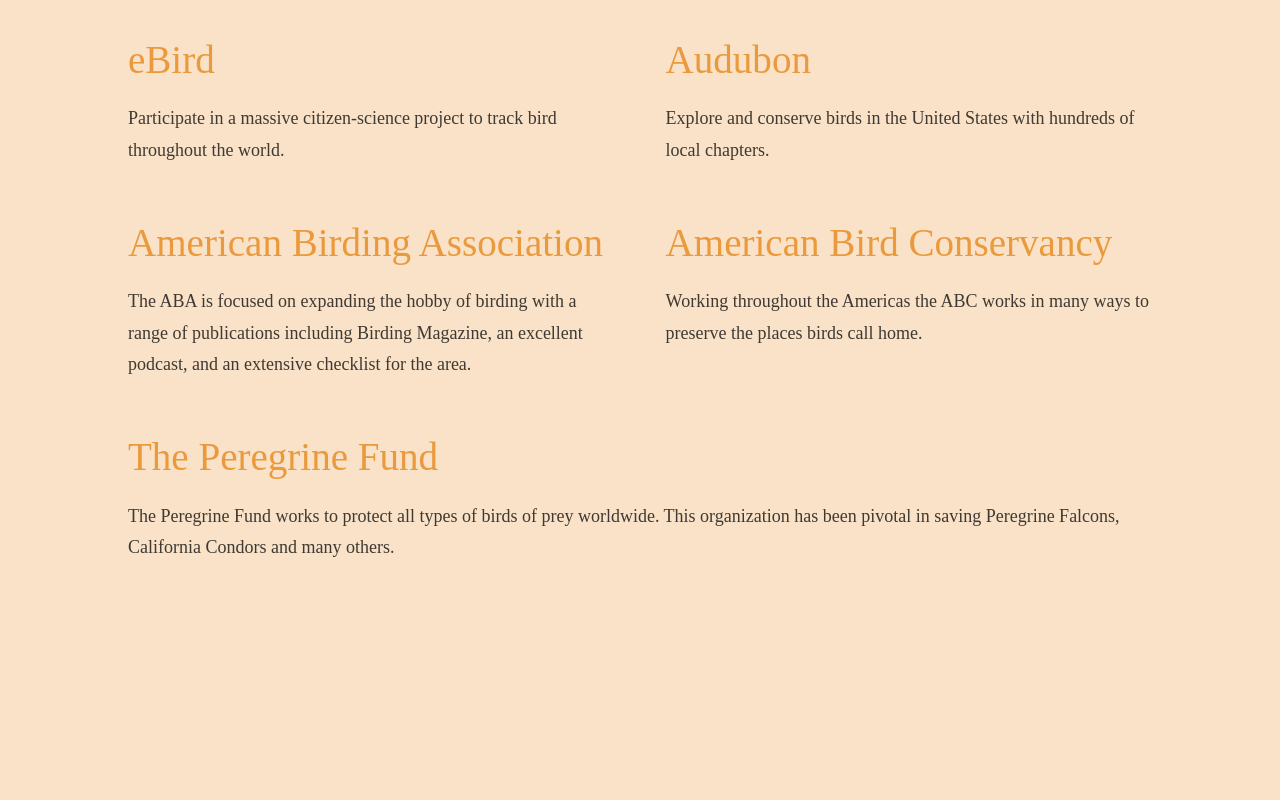
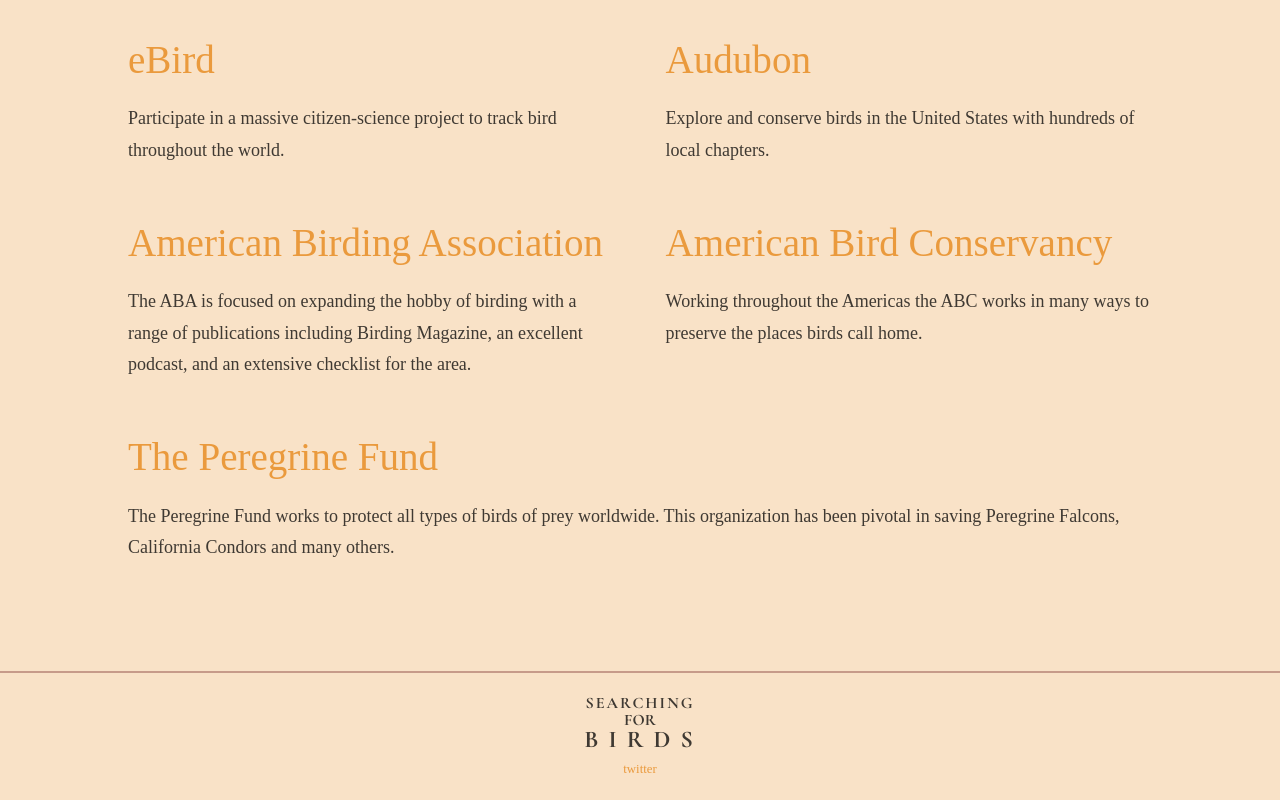
Before and after one commit to aguilarm/discovering-birds, a Next.js app: page / in a window 1280 px wide. Shown: the part 2500-3300 px from the top of the page. Before the commit the page ends 3171 px from the top, so only its background shows below. Built offline with nearby package versions, Linux system fonts and the light colour scheme; a web font is replaced by a local one.

Commit message:
feat(footer): Add twitter, add to home

```diff
--- a/components/organisms/Footer/Footer.module.scss
+++ b/components/organisms/Footer/Footer.module.scss
@@ -2,9 +2,11 @@
 
 .footer {
   width: 100%;
+  text-align: center;
   color: rgba(0,0,0,0.75);
   border: 0 solid $color-border;
   border-top-width: 2px;
+  padding: 1.5rem 0 1rem;
 }
 
 .title {
@@ -12,7 +14,7 @@
   font-weight: 700;
   text-transform: uppercase;
   line-height: 1;
-  margin: 1.15rem auto 0.85rem;
+  margin: 0 auto;
   cursor: pointer;
   width: 208px;
   text-align: center;
--- a/components/organisms/Footer/Footer.tsx
+++ b/components/organisms/Footer/Footer.tsx
@@ -12,6 +12,9 @@
           <div className={styles.birds}>birds</div>
         </div>
       </Link>
+      <a className={'text-small'} href={'https://twitter.com/searchin4birds'}>
+        twitter
+      </a>
     </footer>
   );
 };
--- a/components/pages/Home/Home.tsx
+++ b/components/pages/Home/Home.tsx
@@ -6,6 +6,7 @@
 import classnames from 'classnames';
 import heroImage from '../../../public/assets/hero-images/red-shouldered-hawk.jpg';
 import { MarkdownRenderer } from 'lib/shared/content/content';
+import Footer from 'components/organisms/Footer/Footer';
 
 export interface HomeProps {
   mostRecentArticles: MetaData[];
@@ -108,6 +109,7 @@
         </li>
       </ul>
     </section>
+    <Footer />
   </main>
 );
 
```
